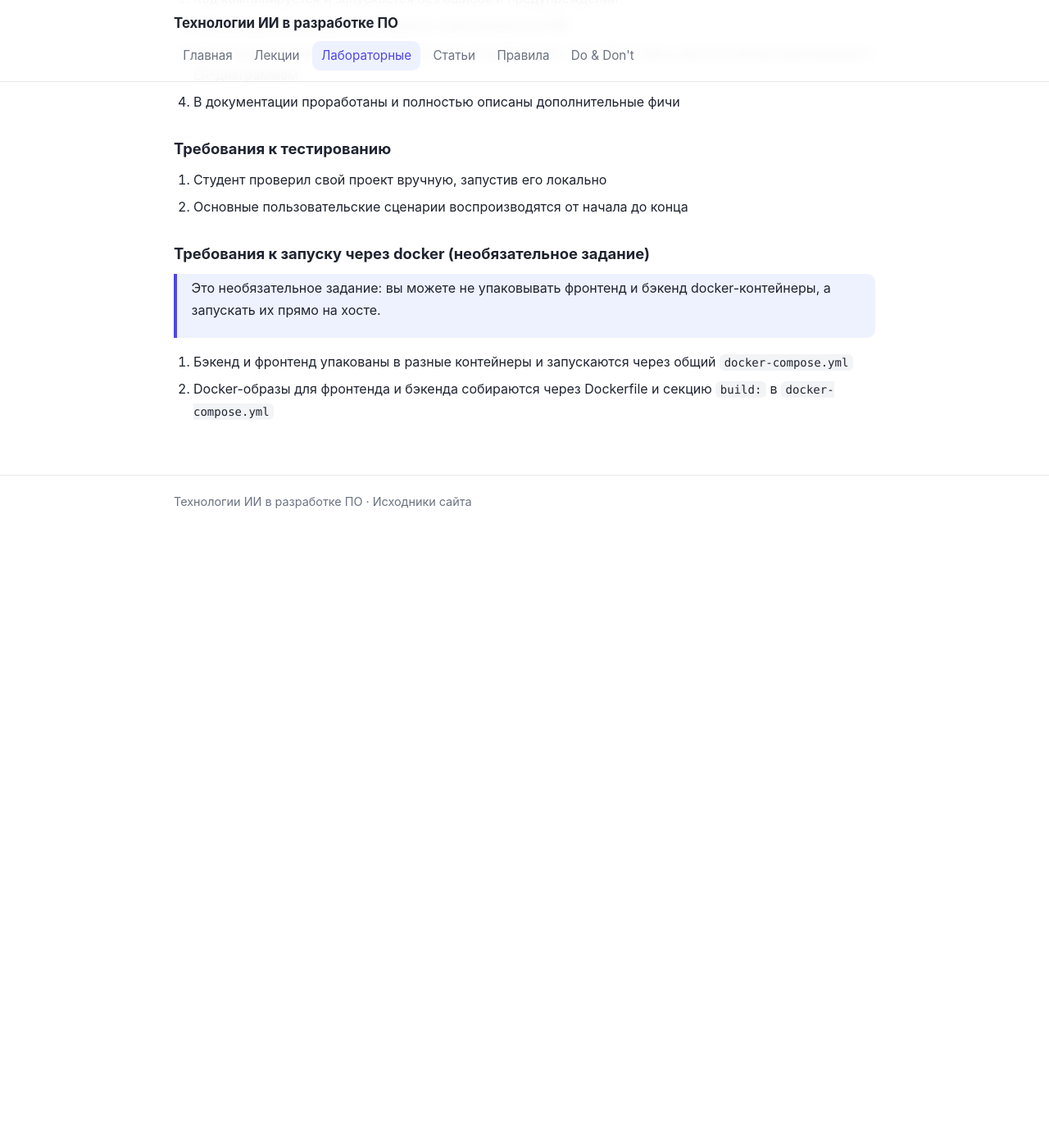
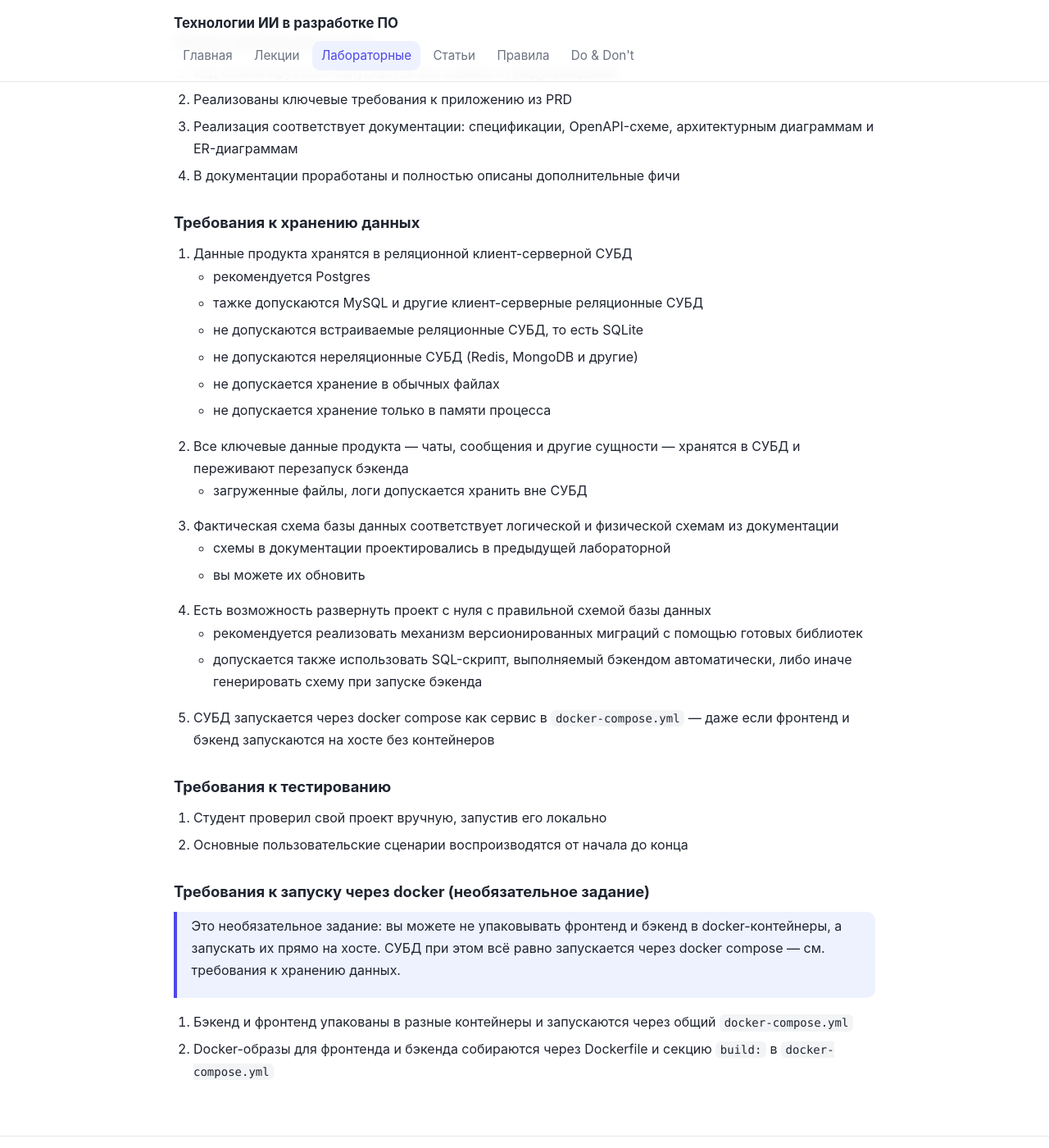
Before and after one commit to is-aidd-26/is-aidd-26.github.io, a Jekyll site: the page built from _labs/lab-3.md, in a window 1280 px wide and 1400 px high, scrolled down 1297 px. Shown: the whole window at 82% size. Built offline with Jekyll 4.4.1, drawn with Linux system fonts in a browser that asks for light colours; before the commit the page ends 1958 px from its top, so only the background shows below that; some of the changed text lies outside the part shown.

Commit message:
Добавил обязательное требование к СУБД в 3-й лабораторной

```diff
--- a/_labs/lab-3.md
+++ b/_labs/lab-3.md
@@ -10,7 +10,7 @@ summary: "Разработка ядра сервиса"
 
 ## Цели
 
-**Основная цель:** разработать основное ядро сервиса — реализовать фронтенд и бэкенд.
+**Основная цель:** разработать основное ядро сервиса — реализовать фронтенд и бэкенд, добавить хранение данных в реляционной СУБД.
 
 **Дополнительная цель:** реализация дополнительной фичи, которая изначально не задумывалась.
 
@@ -20,6 +20,7 @@ summary: "Разработка ядра сервиса"
 
 1. Разработать рабочую версию бэкенд-части — основной функционал продукта (ключевые требования из PRD)
 2. Разработать рабочую версию фронтенд-части — основной функционал продукта (ключевые требования из PRD)
+3. Реализовать хранение данных продукта в реляционной СУБД
 
 Необязательные:
 
@@ -36,6 +37,25 @@ summary: "Разработка ядра сервиса"
 3. Реализация соответствует документации: спецификации, OpenAPI-схеме, архитектурным диаграммам и ER-диаграммам
 4. В документации проработаны и полностью описаны дополнительные фичи
 
+### Требования к хранению данных
+
+1. Данные продукта хранятся в реляционной клиент-серверной СУБД
+    - рекомендуется Postgres
+    - тажке допускаются MySQL и другие клиент-серверные реляционные СУБД
+    - не допускаются встраиваемые реляционные СУБД, то есть SQLite
+    - не допускаются нереляционные СУБД (Redis, MongoDB и другие)
+    - не допускается хранение в обычных файлах
+    - не допускается хранение только в памяти процесса
+2. Все ключевые данные продукта — чаты, сообщения и другие сущности — хранятся в СУБД и переживают перезапуск бэкенда
+    - загруженные файлы, логи допускается хранить вне СУБД
+3. Фактическая схема базы данных соответствует логической и физической схемам из документации
+    - схемы в документации проектировались в предыдущей лабораторной
+    - вы можете их обновить
+4. Есть возможность развернуть проект с нуля с правильной схемой базы данных
+    - рекомендуется реализовать механизм версионированных миграций с помощью готовых библиотек
+    - допускается также использовать SQL-скрипт, выполняемый бэкендом автоматически, либо иначе генерировать схему при запуске бэкенда
+6. СУБД запускается через docker compose как сервис в `docker-compose.yml` — даже если фронтенд и бэкенд запускаются на хосте без контейнеров
+
 ### Требования к тестированию
 
 1. Студент проверил свой проект вручную, запустив его локально
@@ -43,7 +63,7 @@ summary: "Разработка ядра сервиса"
 
 ### Требования к запуску через docker (необязательное задание)
 
->Это необязательное задание: вы можете не упаковывать фронтенд и бэкенд docker-контейнеры, а запускать их прямо на хосте.
+>Это необязательное задание: вы можете не упаковывать фронтенд и бэкенд в docker-контейнеры, а запускать их прямо на хосте. СУБД при этом всё равно запускается через docker compose — см. требования к хранению данных.
 
 1. Бэкенд и фронтенд упакованы в разные контейнеры и запускаются через общий `docker-compose.yml`
 2. Docker-образы для фронтенда и бэкенда собираются через Dockerfile и секцию `build:` в `docker-compose.yml`
```
Also changed, not shown: _labs/lab-4.md (+2 -0 lines).
